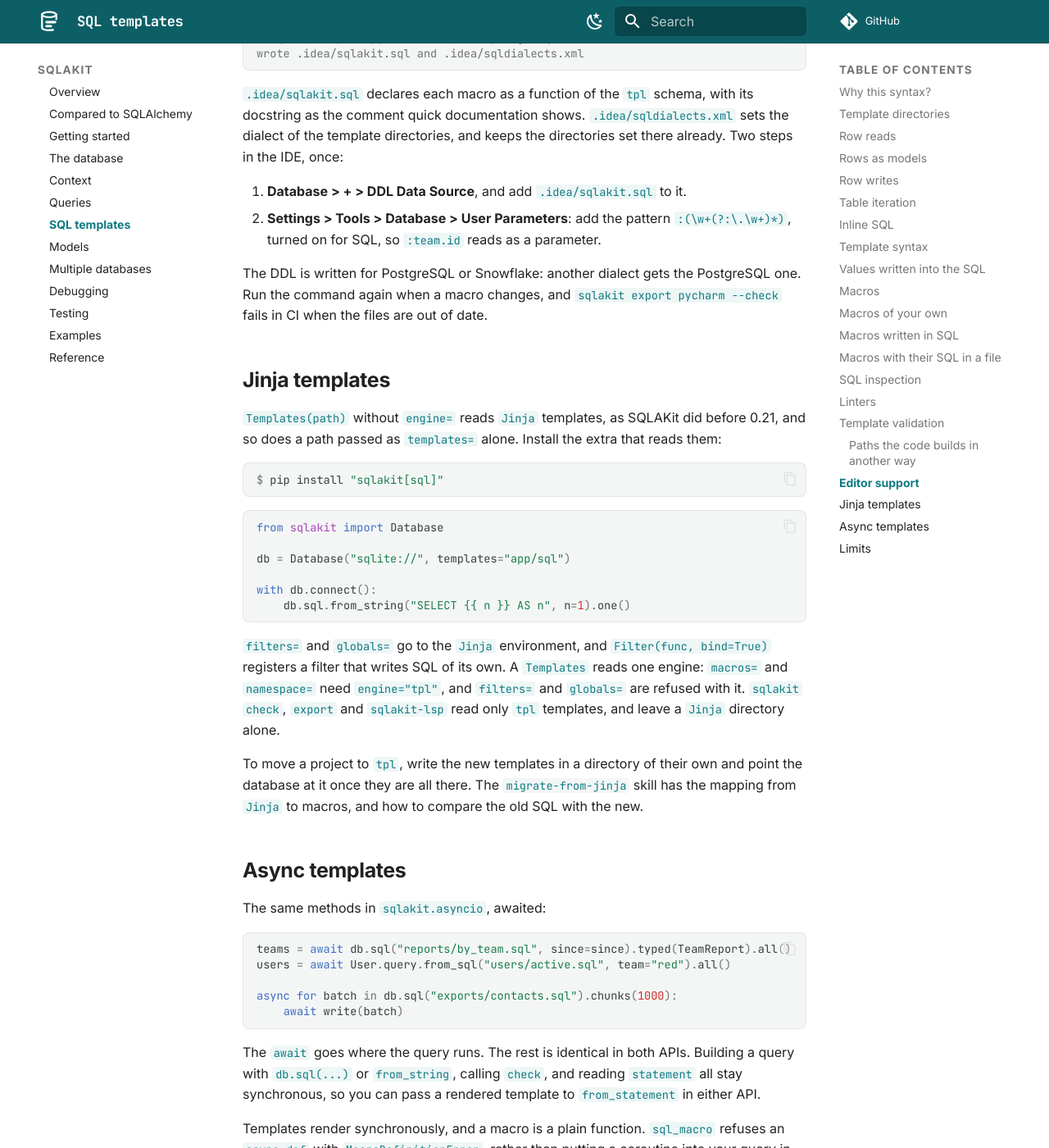
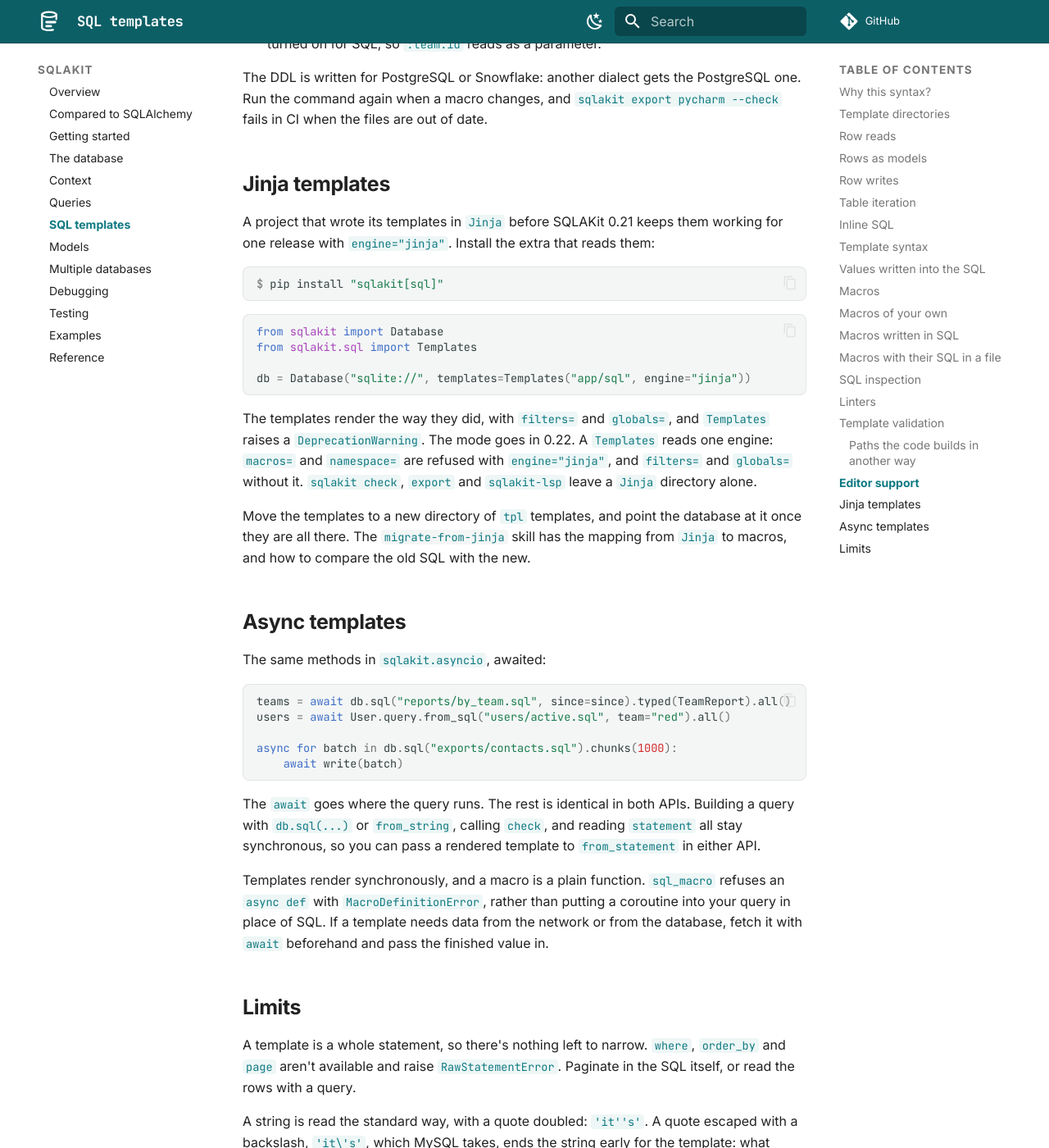
Before and after one commit to antonrh/sqlakit, an MkDocs documentation site: the page built from docs/sql.md, in a window 1280 px wide and 1400 px high, scrolled down 16970 px. Shown: the whole window at 82% size. Built offline with MkDocs 1.6.1 and Material for MkDocs 9.7.7, drawn with Linux system fonts in a browser that asks for light colours; comment, search, counter and statistics services are not loaded; some of the changed text lies outside the part shown.

Commit message:
Revert "Templates: Jinja the default engine, tpl with engine='tpl'"
This reverts commit 8095a250c6bdfd06d7e2b76452e4e6f12fa0c8a8.

````diff
--- a/docs/sql.md
+++ b/docs/sql.md
@@ -21,10 +21,6 @@
 
 Values are bound, so they never reach the SQL text itself.
 
-This syntax is the `tpl` engine, which `Templates(path, engine="tpl")` turns
-on. The default engine reads `Jinja` templates, the way SQLAKit did before
-0.21: see [Jinja templates](#jinja-templates).
-
 ### Why this syntax?
 
 A template is valid SQL, and the syntax exists for that. `tpl.if_set(...)` is
@@ -43,21 +39,16 @@
 
 ## Template directories
 
-Set the template directory with `templates=` when you create the database,
-and the engine that reads it:
+Set the template directory with `templates=` when you create the database:
 
 ```python
 from pathlib import Path
 
 from sqlakit import Database
-from sqlakit.sql import Templates
 
 BASE_DIR = Path(__file__).parent / "sql"
 
-db = Database(
-    "postgresql+psycopg://localhost/app",
-    templates=Templates(BASE_DIR, engine="tpl"),
-)
+db = Database("postgresql+psycopg://localhost/app", templates=BASE_DIR)
 ```
 
 If you use the registry, pass the same argument to `configure()`:
@@ -66,13 +57,12 @@
 from pathlib import Path
 
 from sqlakit import db
-from sqlakit.sql import Templates
 
 BASE_DIR = Path(__file__).parent / "sql"
 
 db.configure(
     "postgresql+psycopg://localhost/app",
-    templates=Templates(BASE_DIR, engine="tpl"),
+    templates=BASE_DIR,
 )
 ```
 
@@ -96,14 +86,14 @@
 `db.sql(name)` is a shorthand for `from_file`, and the one you'll use most of
 the time. The other two are covered below.
 
-`Templates` takes the rest of the settings:
+For anything beyond the directory, pass a `Templates` object:
 
 ```python
+from sqlakit.sql import Templates
+
 db = Database(
     DB_URL,
-    templates=Templates(
-        BASE_DIR, engine="tpl", auto_reload=DEBUG, macros=["app.sql.macros"]
-    ),
+    templates=Templates(BASE_DIR, auto_reload=DEBUG, macros=["app.sql.macros"]),
 )
 ```
 
@@ -111,7 +101,7 @@
 A file of macros is read once, so restart the server after changing one.
 `macros` adds [macros of your own](#macros-of-your-own). `namespace` renames
 `tpl`, for a database that has a real schema of that name:
-`Templates(BASE_DIR, engine="tpl", namespace="q")` reads `q.if_set(...)`.
+`Templates(BASE_DIR, namespace="q")` reads `q.if_set(...)`.
 
 ## Row reads
 
@@ -273,10 +263,9 @@
 ids = query.scalars().all()
 ```
 
-It reads the engine `templates=` names, so a database with no template
-directory still says which one: `templates=Templates(engine="tpl")`. It can't
-`tpl.include` a file without a directory. Grep for it when you want to find
-every place that builds SQL from strings.
+This is the only call that works without `templates=`, and it can't
+`tpl.include` a file without it. Grep for it when you want to find every place
+that builds SQL from strings.
 
 A `:name` the call passes no value for raises `StrayParameterError` before the
 query runs, naming the parameter. A driver's `?` or `%s` binds nothing here:
@@ -503,8 +492,8 @@
 in:
 
 ```python
-Templates(BASE_DIR, engine="tpl", macros=[owned_by, search])
-Templates(BASE_DIR, engine="tpl", macros=["app.sql.macros"])
+Templates(BASE_DIR, macros=[owned_by, search])
+Templates(BASE_DIR, macros=["app.sql.macros"])
 ```
 
 A macro calls another as a template does, through `tpl`. It passes a `Sql` it
@@ -566,7 +555,7 @@
 read it. A file elsewhere goes in `macros=` by its path, next to the rest:
 
 ```python
-Templates(BASE_DIR, engine="tpl", macros=["app.sql.macros", SHARED_DIR / "tenant.sql"])
+Templates(BASE_DIR, macros=["app.sql.macros", SHARED_DIR / "tenant.sql"])
 ```
 
 The file is SQL a linter reads like a template, with each argument declared as
@@ -807,9 +796,9 @@
 
 ## Jinja templates
 
-`Templates(path)` without `engine=` reads `Jinja` templates, as SQLAKit did
-before 0.21, and so does a path passed as `templates=` alone. Install the
-extra that reads them:
+A project that wrote its templates in `Jinja` before SQLAKit 0.21 keeps them
+working for one release with `engine="jinja"`. Install the extra that reads
+them:
 
 ```console
 $ pip install "sqlakit[sql]"
@@ -817,21 +806,19 @@
 
 ```python
 from sqlakit import Database
+from sqlakit.sql import Templates
 
-db = Database("sqlite://", templates="app/sql")
-
-with db.connect():
-    db.sql.from_string("SELECT {{ n }} AS n", n=1).one()
+db = Database("sqlite://", templates=Templates("app/sql", engine="jinja"))
 ```
 
-`filters=` and `globals=` go to the `Jinja` environment, and `Filter(func,
-bind=True)` registers a filter that writes SQL of its own. A `Templates`
-reads one engine: `macros=` and `namespace=` need `engine="tpl"`, and
-`filters=` and `globals=` are refused with it. `sqlakit check`, `export` and
-`sqlakit-lsp` read only `tpl` templates, and leave a `Jinja` directory alone.
+The templates render the way they did, with `filters=` and `globals=`, and
+`Templates` raises a `DeprecationWarning`. The mode goes in 0.22. A
+`Templates` reads one engine: `macros=` and `namespace=` are refused with
+`engine="jinja"`, and `filters=` and `globals=` without it. `sqlakit check`,
+`export` and `sqlakit-lsp` leave a `Jinja` directory alone.
 
-To move a project to `tpl`, write the new templates in a directory of their
-own and point the database at it once they are all there. The
+Move the templates to a new directory of `tpl` templates, and point the
+database at it once they are all there. The
 [`migrate-from-jinja`](https://github.com/sqlakit/sqlakit/tree/main/.claude/skills/migrate-from-jinja)
 skill has the mapping from `Jinja` to macros, and how to compare the old SQL
 with the new.
````
Also changed, not shown: .claude/skills/migrate-from-jinja/SKILL.md (+10 -9 lines), CHANGELOG.md (+47 -34 lines), README.md (+3 -5 lines), docs/index.md (+3 -5 lines), 11 other files.
